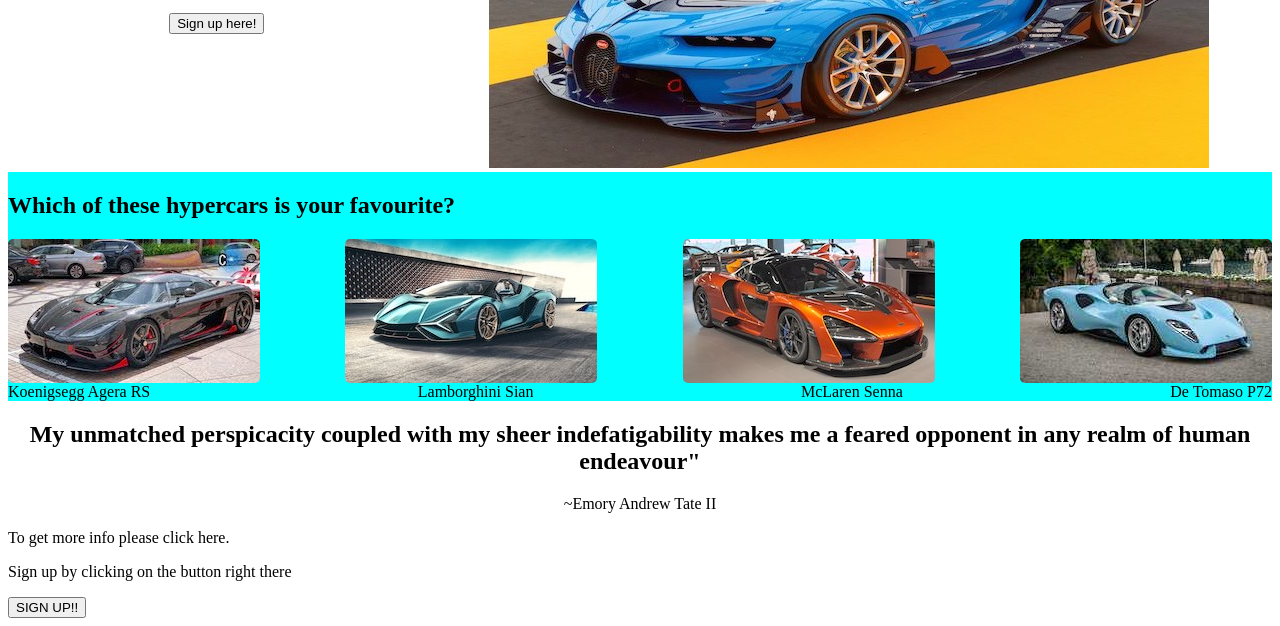
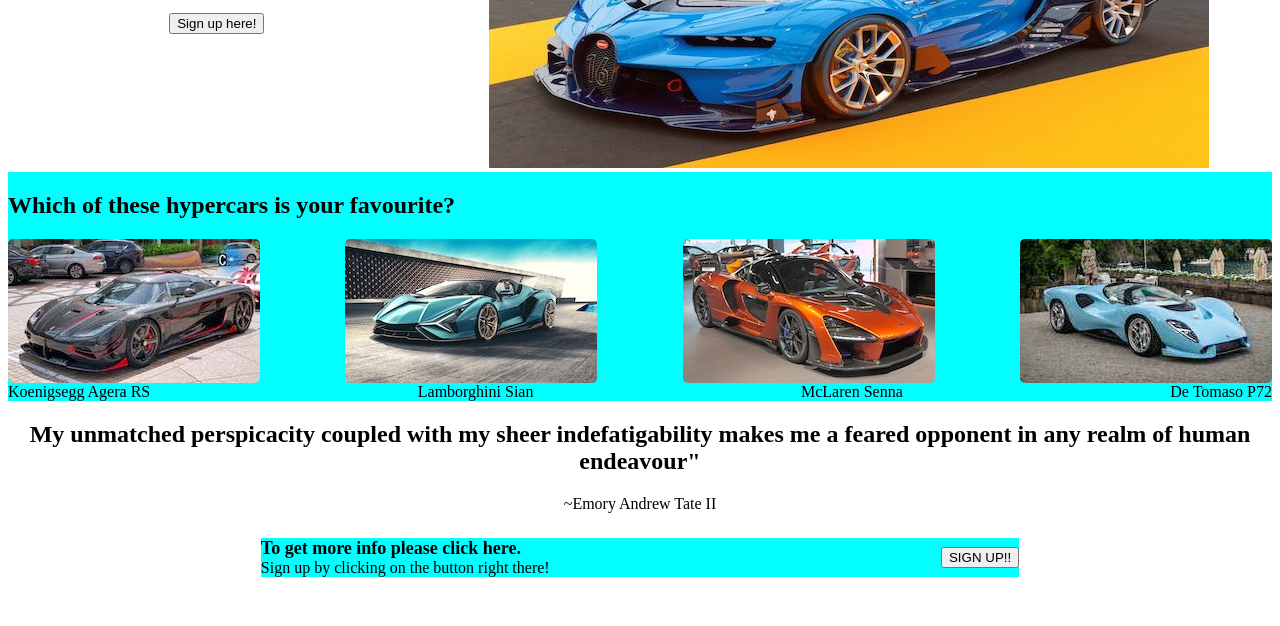
Before and after one commit to farhan-navas/landing-page, a plain HTML site: page index.html in a window 1280 px wide. Shown: the part 289-915 px from the top of the page. Drawn offline with Linux system fonts and the light colour scheme.

Commit message:
Complete project

```diff
--- a/index.html
+++ b/index.html
@@ -55,10 +55,11 @@
         </div>
 
         <div class="footer">
-            <p>To get more info please click here. <p>Sign up by clicking
-                on the button right there</p>
-            </p>
-            <button>SIGN UP!!</button>
+            <div class="footer-desc">
+                <div class="head">To get more info please click here.</div>
+                <div>Sign up by clicking on the button right there!</div>
+            </div>
+            <div><button>SIGN UP!!</button></div>
         </div>
 
     </body>
--- a/styles.css
+++ b/styles.css
@@ -57,3 +57,25 @@
 .quote {
     text-align: center;
 }
+
+.footer {
+    display: flex;
+    align-items: center;
+    justify-content: space-between;
+    background-color: aqua;
+    margin: 2%;
+    border: 40px;
+    border-color: blueviolet;
+    margin-left: 20%;
+    margin-right: 20%;
+}
+
+.footer .footer-desc {
+    display: flex;
+    flex-direction: column;
+}
+
+.footer .footer-desc .head {
+    font-weight: 700;
+    font-size: large;
+}
```
